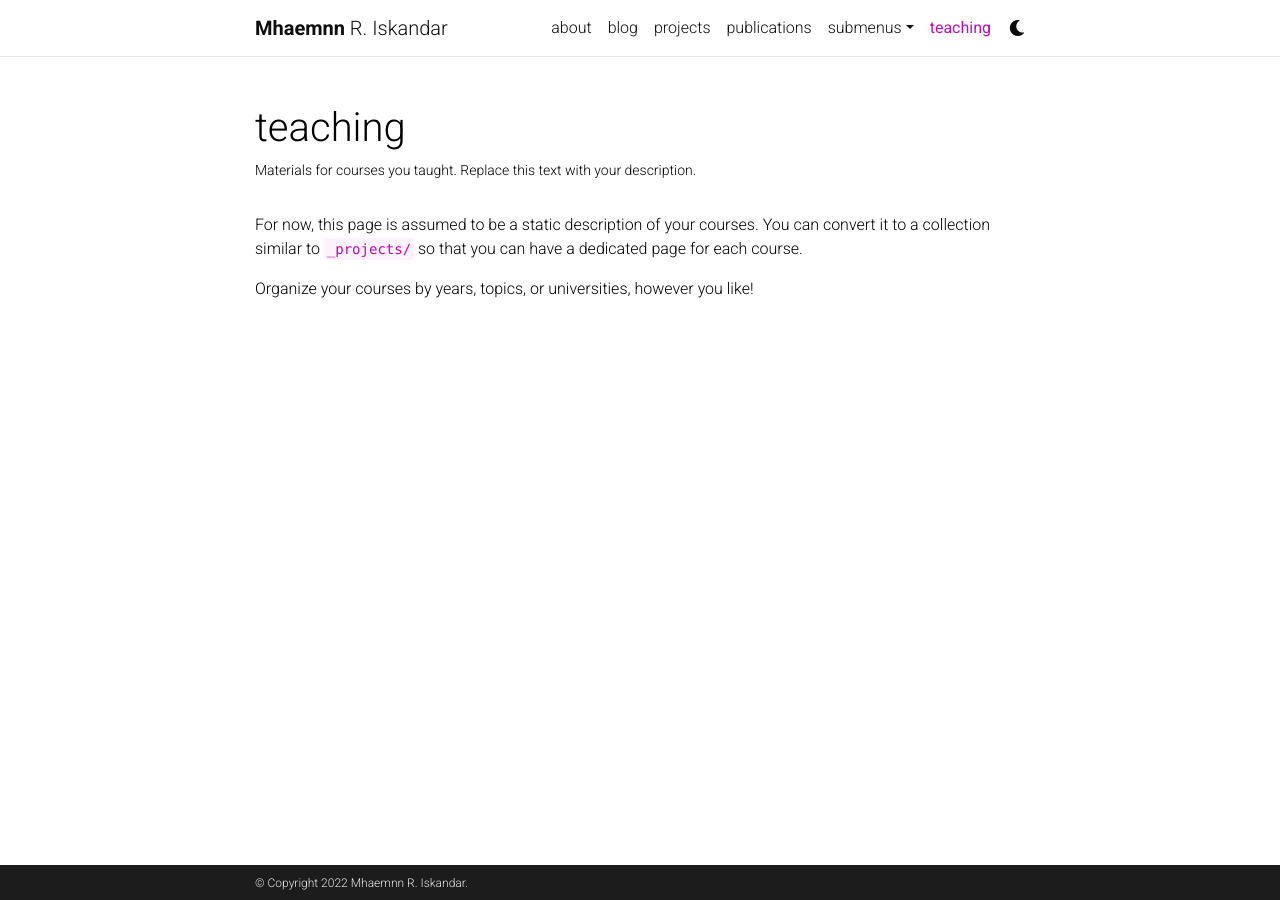
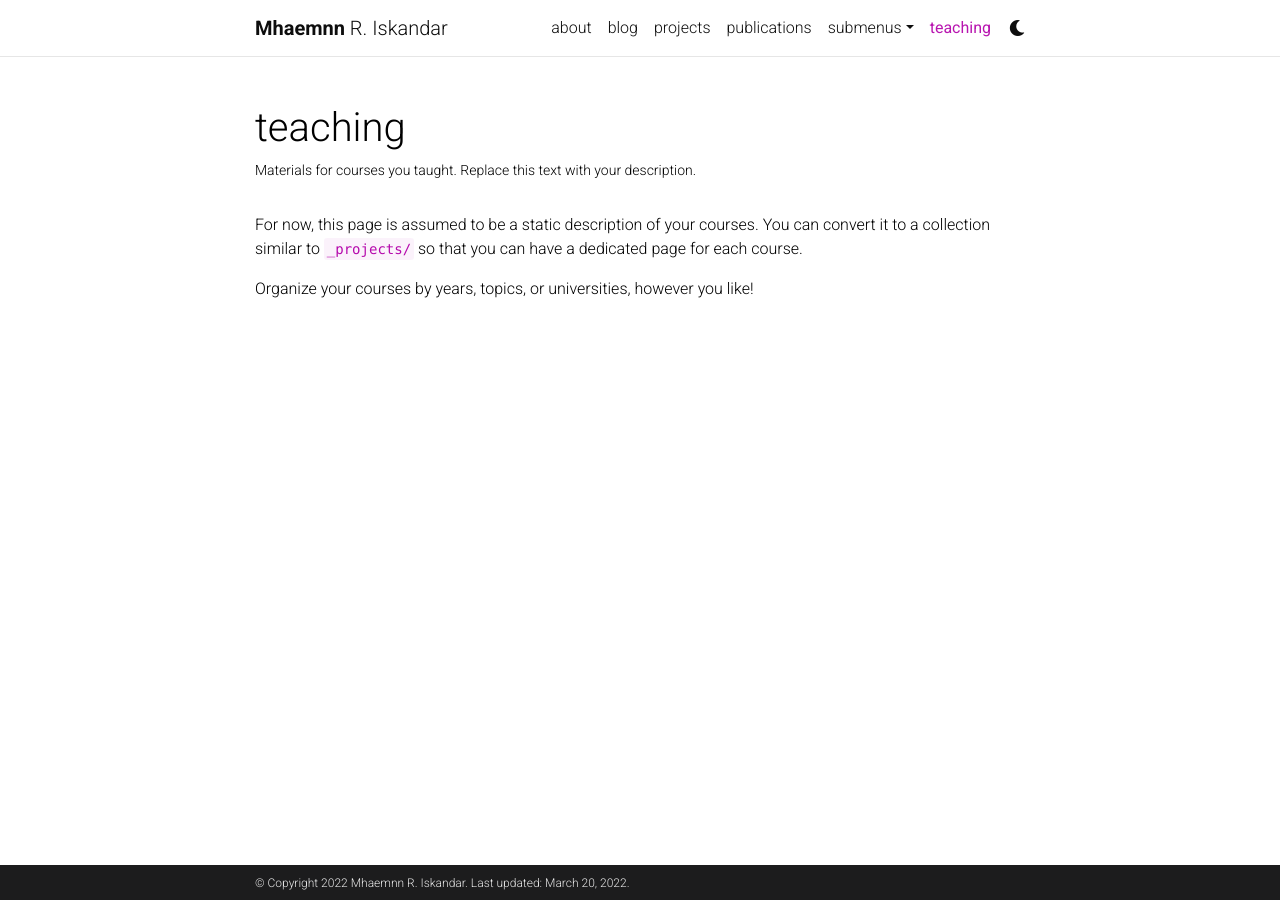
Before and after one commit to Mhaemnn/Wikiweb, a Jekyll site: the page built from _pages/teaching.md, in a window 1280 px wide. Built offline with Jekyll 4.4.1, drawn with Linux system fonts in a browser that asks for light colours; full-size pictures stand in for the smaller copies a plugin makes; comment, search, counter and statistics services are not loaded; a style sheet for code colours, icons or effects is not loaded; some of the changed lines change nothing that is shown.

Commit message:
modifikasi

```diff
--- a/_config.yml
+++ b/_config.yml
@@ -17,8 +17,8 @@
 icon: ⚛️  # the emoji used as the favicon (alternatively, provide image name in /assets/img/)
 
 url: https://alshedivat.github.io # the base hostname & protocol for your site
-baseurl: /al-folio/ # the subpath of your site, e.g. /blog/
-last_updated: false # set to true if you want to display last updated in the footer
+baseurl: /webpribadi/ # the subpath of your site, e.g. /blog/
+last_updated: true # set to true if you want to display last updated in the footer
 impressum_path:  # set to path to include impressum link in the footer, use the same path as permalink in a page, helps to conform with EU GDPR
 
 # -----------------------------------------------------------------------------
```
